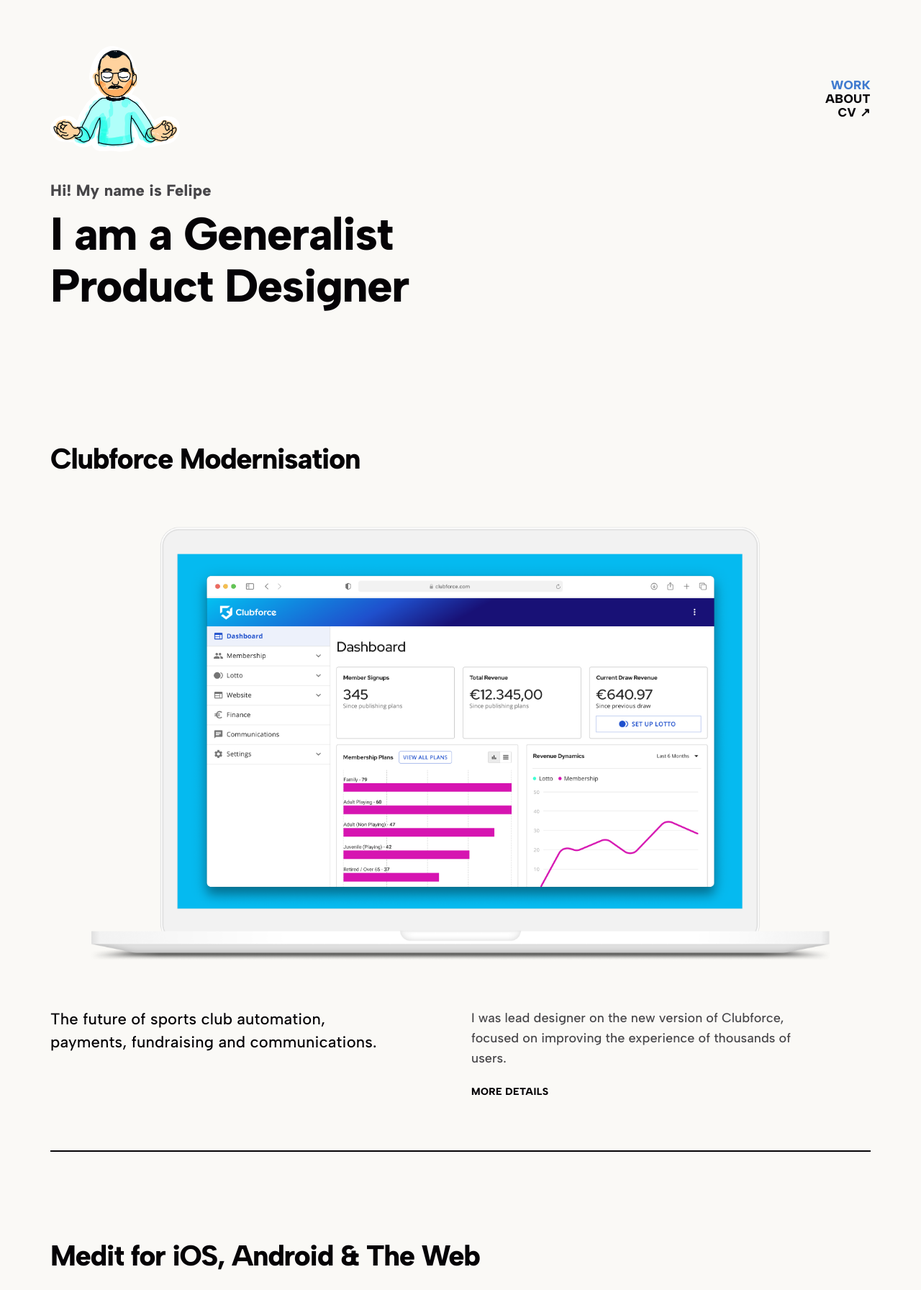
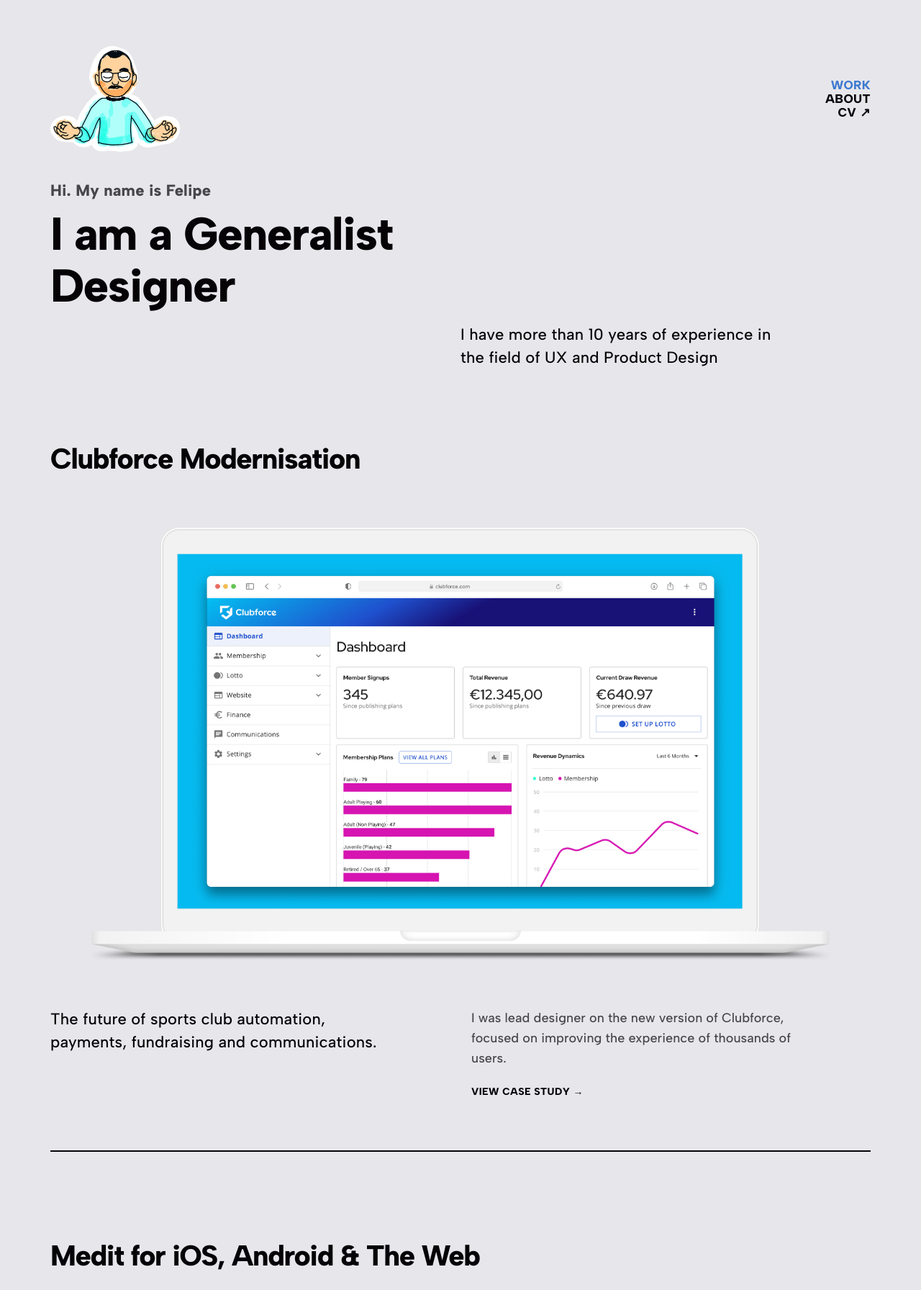
Before and after one commit to seufelipe/seufelipe.github.io, a Jekyll site: the page built from index.html, in a window 1280 px wide, cut to the strip 0-1792 px from the top of the page. Shown: the whole strip at 72% size. Built offline with Jekyll 4.4.1, drawn with Linux system fonts in a browser that asks for light colours; nearby versions of some CDN libraries; some of the changed text lies outside the part shown.

Commit message:
quick fixes

```diff
--- a/_data/settings.yml
+++ b/_data/settings.yml
@@ -63,7 +63,7 @@ social_settings:
   bandcamp_url: ''
 
 color_settings:
-  background_color: '#faf9f6'
+  background_color: '#e7e7eb'
   background_alt_color: '#e7e6ea'
   text_dark_color: '#050306'
   text_medium_color: '#474649'
--- a/_sass/_includes/_section__hero.scss
+++ b/_sass/_includes/_section__hero.scss
@@ -15,7 +15,6 @@
 
 	.title {
 		margin-bottom: 24px;
-		max-width: 380px;
 	}
 
 	.title .subtitle {
--- a/index.html
+++ b/index.html
@@ -1,8 +1,8 @@
 ---
 layout: default
-overtitle: Hi! My name is Felipe
-title: I am a Generalist Product Designer
-description: Solving problems — big and small — through thoughtful design.
+overtitle: Hi. My name is Felipe
+title: I am a Generalist Designer
+description: I have more than 10 years of experience in the field of UX and Product Design
 featured_image: /images/social.jpg
 ---
 
@@ -20,7 +20,7 @@ featured_image: /images/social.jpg
 			</div>
 
 			<p class="intro subtitle--light">
-				<!-- {{ page.description }} -->
+				{{ page.description }}
 			</p>
 		</div>
 	</section>
@@ -46,7 +46,7 @@ featured_image: /images/social.jpg
 					<p class="project__description">
 						{{ project.description }}
 						<a href="{{ project.url | relative_url }}" class="project__link button--text --right"
-							style="color: {{ accent_color }}; --color-var: {{ accent_color }}">More details</a>
+							style="color: {{ accent_color }}; --color-var: {{ accent_color }}">View case study &rarr;</a>
 					</p>
 				</div>
 			</article>
```
Also changed, not shown: images/social.jpg.
